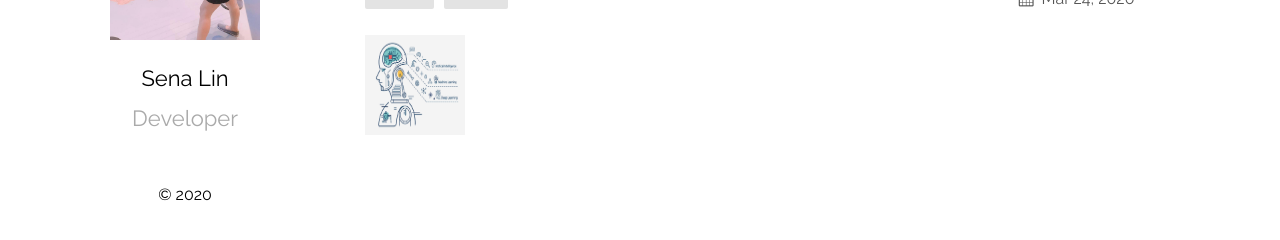
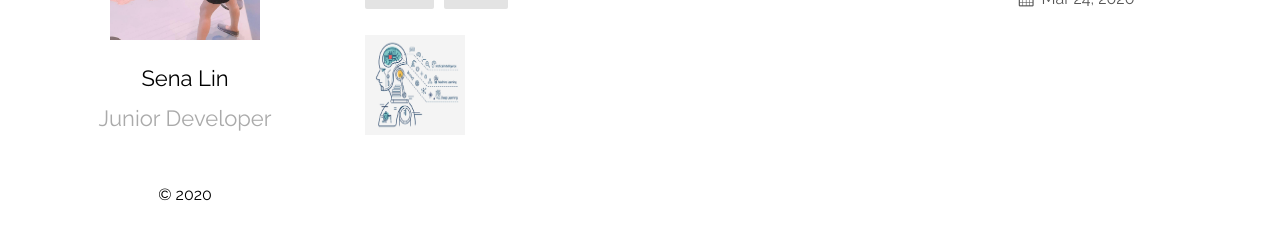
Before and after one commit to sinsin2021/Sena-s-Learning-Record, a Jekyll site: the page built from index.md, in a window 1280 px wide. Shown: the part 327-567 px from the top of the page. Built offline with Jekyll 4.4.1, drawn with Linux system fonts in a browser that asks for light colours.

Commit message:
fix : 文章 - 職稱

```diff
--- a/_config.yml
+++ b/_config.yml
@@ -14,7 +14,7 @@ sass:
   sass_dir: _sass
 plainwhite:
   name: Sena Lin
-  tagline: Developer
+  tagline: Junior Developer
   date_format: "%b %-d, %Y"
   sitemap: true # set to true to generate sitemap.xml content
   #show_excerpts: true
```
